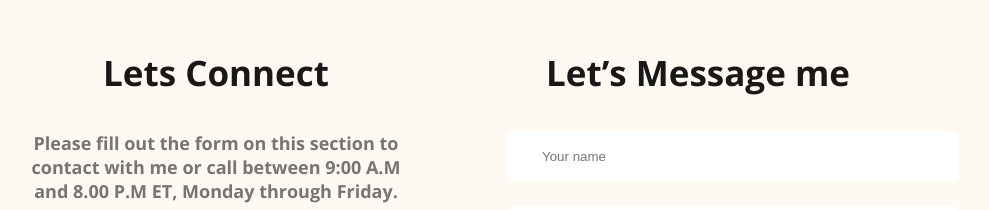
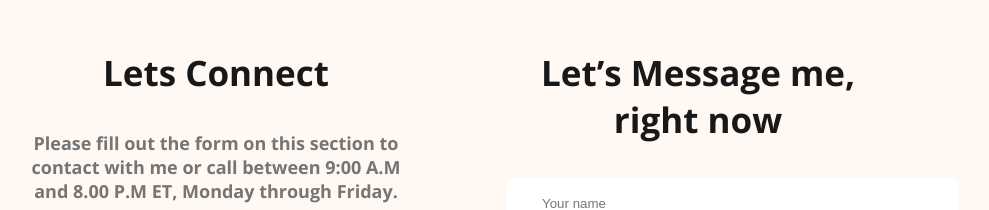
Before and after one commit to alaminakash754/web-developer, a plain HTML site: page index.html in a window 1280 px wide. Shown: the part 3523-3733 px from the top of the page, without its empty margins (183-1172 px from the left). Drawn offline with nearby package versions, Linux system fonts and the light colour scheme.

Commit message:
updated footer part

```diff
--- a/index.html
+++ b/index.html
@@ -145,7 +145,7 @@
             </div>
         </div>
         <div class="footer-column">
-            <h3 class="section-title">Let’s Message me</h3>
+            <h3 class="section-title">Let’s Message me, right now</h3>
             <form class="contact" action="">
                 <input type="text" placeholder="Your name">
                 <input type="email" name="" id="" placeholder="Your email">
```
